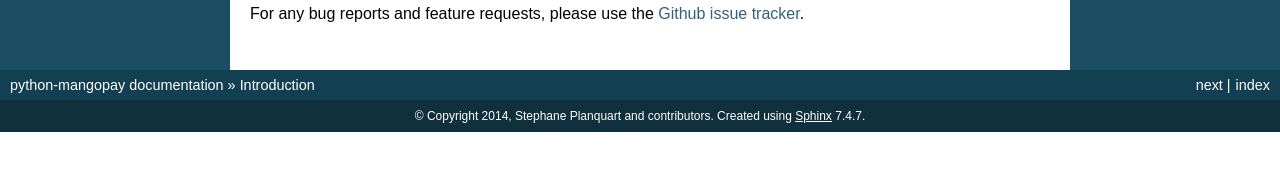
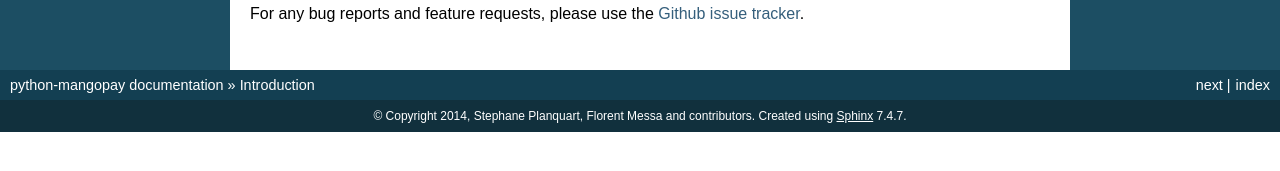
Before and after one commit to splanquart/python-mangopay, a Sphinx documentation site: the page built from docs/index.rst, in a window 1280 px wide. Shown: the part 599-770 px from the top of the page. Built offline with Sphinx 7.4.7, drawn with Linux system fonts in a browser that asks for light colours; the version number could not be read and is left out.

Commit message:
fix pep8 on doc/conf.py

```diff
--- a/docs/conf.py
+++ b/docs/conf.py
@@ -11,7 +11,8 @@
 # All configuration values have a default; values that are commented out
 # serve to show the default.
 
-import sys, os
+import sys  # noqa
+import os  # noqa
 
 # If extensions (or modules to document with autodoc) are in another directory,
 # add these directories to sys.path here. If the directory is relative to the
@@ -41,7 +42,7 @@
 
 # General information about the project.
 project = u'python-mangopay'
-copyright = u'2014, Stephane Planquart and contributors'
+copyright = u'2014, Stephane Planquart, Florent Messa and contributors'
 
 # The version info for the project you're documenting, acts as replacement for
 # |version| and |release|, also used in various other places throughout the
@@ -174,21 +175,21 @@
 # -- Options for LaTeX output --------------------------------------------------
 
 latex_elements = {
-# The paper size ('letterpaper' or 'a4paper').
-#'papersize': 'letterpaper',
+    # The paper size ('letterpaper' or 'a4paper').
+    #'papersize': 'letterpaper',
 
-# The font size ('10pt', '11pt' or '12pt').
-#'pointsize': '10pt',
+    # The font size ('10pt', '11pt' or '12pt').
+    #'pointsize': '10pt',
 
-# Additional stuff for the LaTeX preamble.
-#'preamble': '',
+    # Additional stuff for the LaTeX preamble.
+    #'preamble': '',
 }
 
 # Grouping the document tree into LaTeX files. List of tuples
 # (source start file, target name, title, author, documentclass [howto/manual]).
 latex_documents = [
-  ('index', 'python-mangopay.tex', u'python-mangopay Documentation',
-   u'2014, Florent Messa, Stephane Planquart and contributors', 'manual'),
+    ('index', 'python-mangopay.tex', u'python-mangopay Documentation',
+     u'2014, Stephane Planquart, Florent Messa and contributors', 'manual'),
 ]
 
 # The name of an image file (relative to this directory) to place at the top of
@@ -218,7 +219,7 @@
 # (source start file, name, description, authors, manual section).
 man_pages = [
     ('index', 'python-mangopay', u'python-mangopay Documentation',
-     [u'2014, Florent Messa, Stephane Planquart and contributors'], 1)
+     [u'2014, Stephane Planquart, Florent Messa and contributors'], 1)
 ]
 
 # If true, show URL addresses after external links.
@@ -231,9 +232,10 @@
 # (source start file, target name, title, author,
 #  dir menu entry, description, category)
 texinfo_documents = [
-  ('index', 'python-mangopay', u'python-mangopay Documentation',
-   u'2014, Florent Messa, Stephane Planquart and contributors', 'python-mangopay', 'One line description of project.',
-   'Miscellaneous'),
+    ('index', 'python-mangopay', u'python-mangopay Documentation',
+     u'2014, Stephane Planquart, Florent Messa and contributors',
+     'python-mangopay', 'One line description of project.',
+     'Miscellaneous'),
 ]
 
 # Documents to append as an appendix to all manuals.
```
